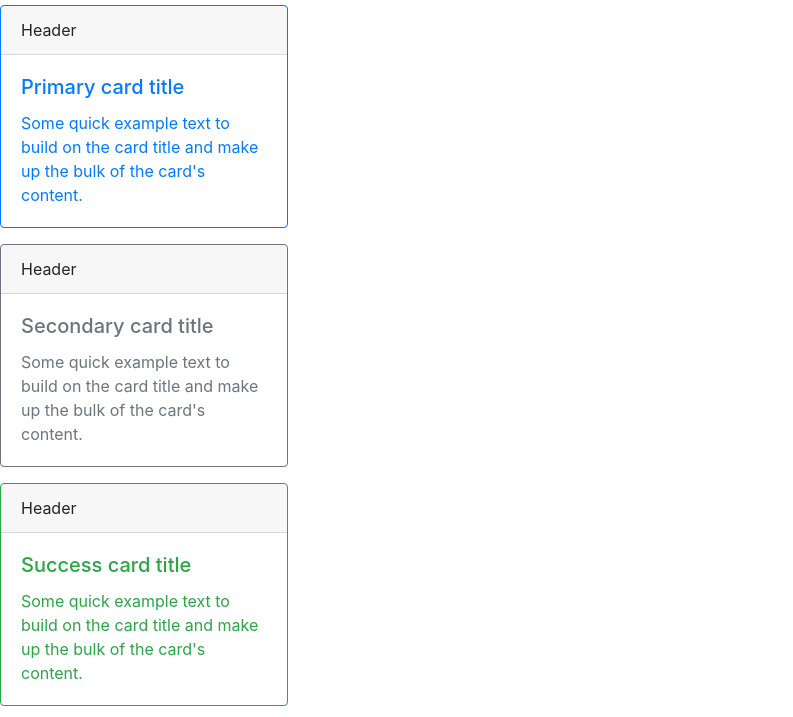
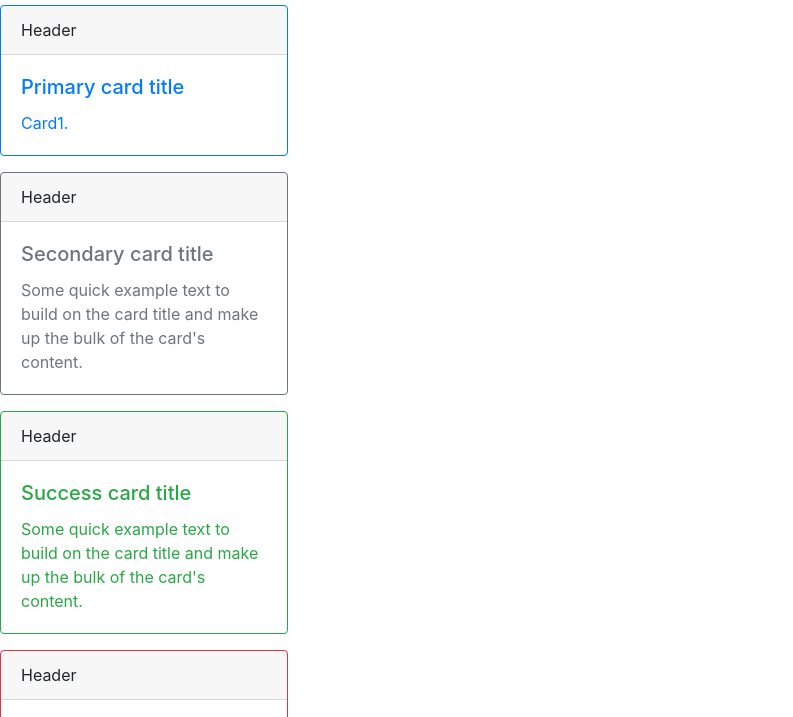
Before and after one commit to parul44/content, a plain HTML site: page index.html in a window 1280 px wide. Shown: the part 41-758 px from the top of the page, without its empty margins (0-793 px from the left). Drawn offline with nearby package versions, Linux system fonts and the light colour scheme.

Commit message:
Update index.html

```diff
--- a/index.html
+++ b/index.html
@@ -14,7 +14,7 @@
         <div class="card-header">Header</div>
         <div class="card-body text-primary">
           <h5 class="card-title">Primary card title</h5>
-          <p class="card-text">Some quick example text to build on the card title and make up the bulk of the card's content.</p>
+          <p class="card-text">Card1.</p>
         </div>
       </div>
       <div class="card border-secondary mb-3" style="max-width: 18rem;">
```
